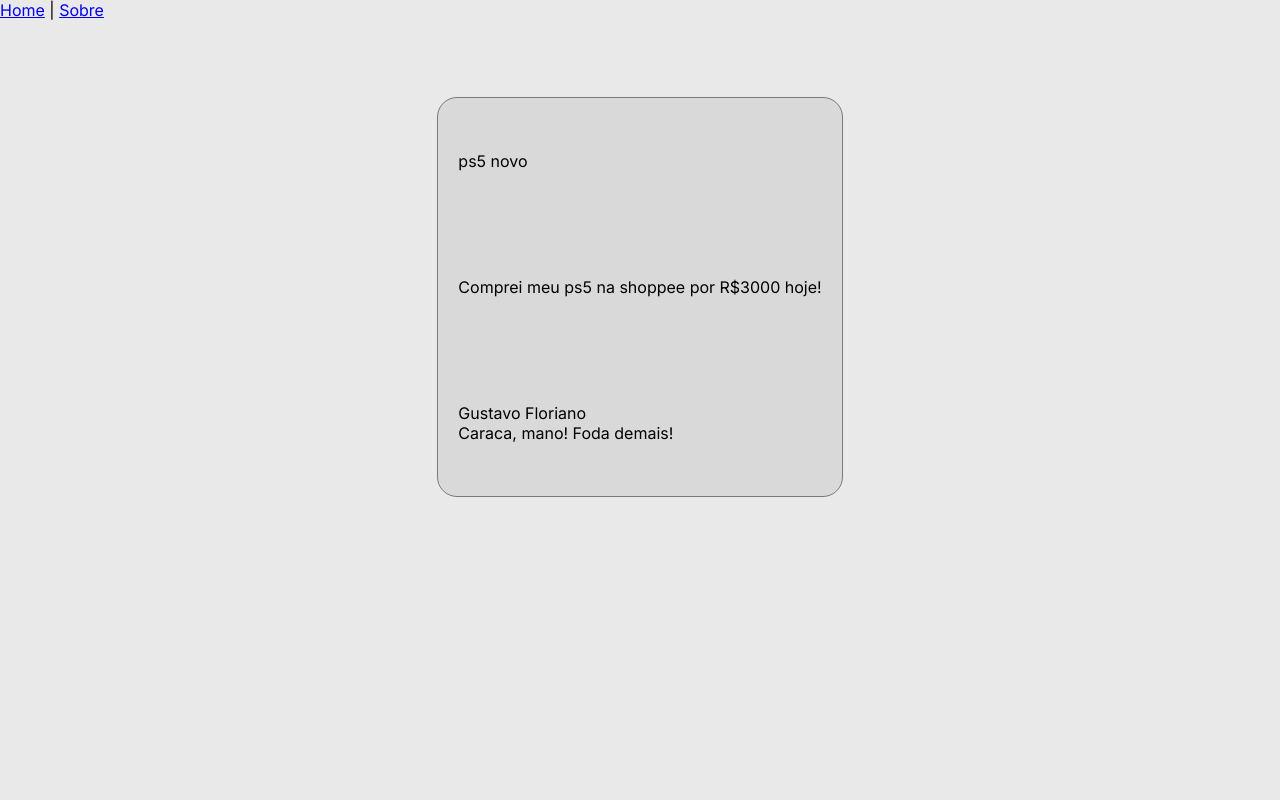
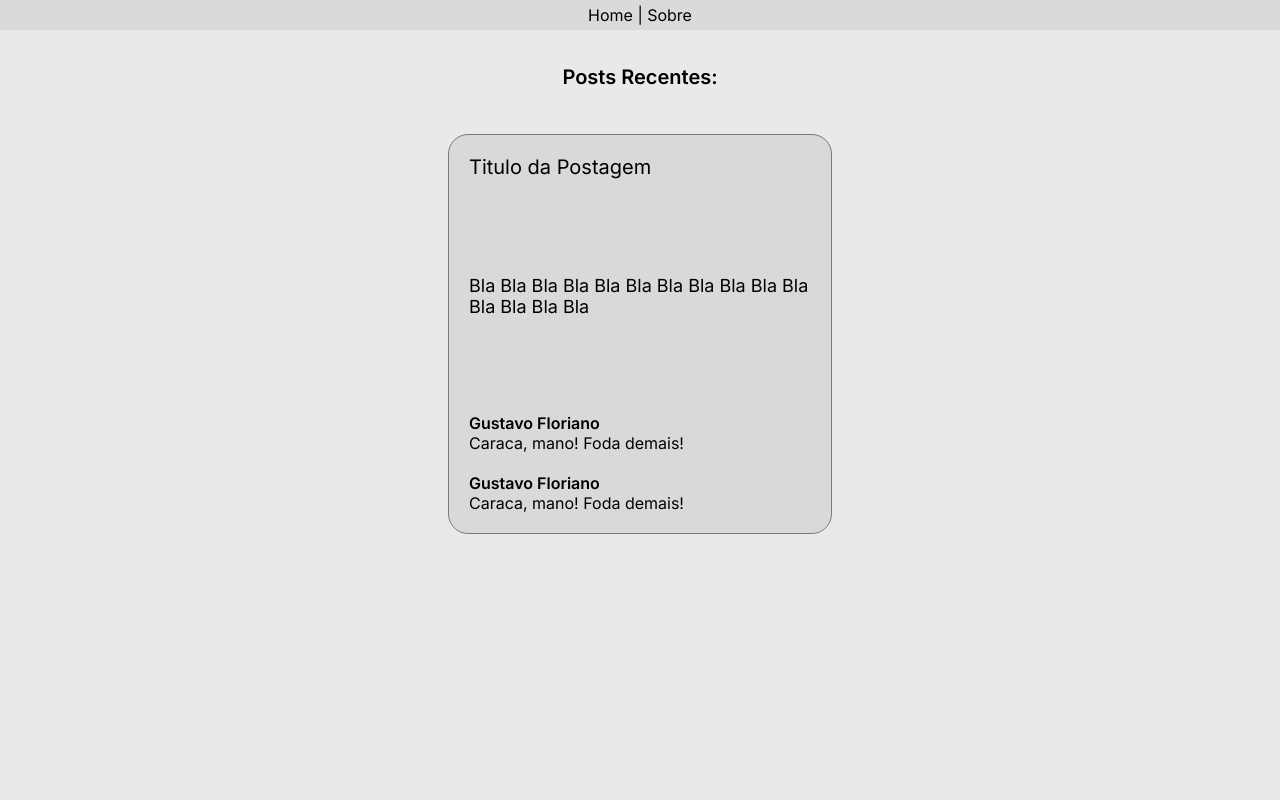
Before and after one commit to gfloriano11/studying-mvc, a PHP site: page / in a window 1280 px wide. Run offline with PHP 8.4, Linux system fonts and the light colour scheme.

Commit message:
feat: finished the page home

```diff
--- a/class2/public/index.html
+++ b/class2/public/index.html
@@ -13,22 +13,33 @@
         <a href="#">Sobre</a>
     </nav>
     <section id="application">
+        <p id="feed_title">Posts Recentes:</p>
         <div id="feed_container">
             <div id="feed">
                 <div class="post_container">
                     <div class="post">
                         <div class="title_container">
-                            <div class="title">
-                                <p>ps5 novo</p>
-                            </div>
+                            <a class="title">
+                                <p>Titulo da Postagem</p>
+                            </a>
                         </div>
                         <div class="content_container">
                             <div class="content">
-                                <p>Comprei meu ps5 na shoppee por R$3000 hoje!</p>
+                                <p>Bla Bla Bla Bla Bla Bla Bla Bla Bla Bla Bla Bla Bla Bla Bla </p>
                             </div>
                         </div>
                         <div class="comments_container">
                             <div class="comments">
+                                <div class="comment_container">
+                                    <div class="comment">
+                                        <div class="user_name">
+                                            <p>Gustavo Floriano</p>
+                                        </div>
+                                        <div class="comment_text">
+                                            <p>Caraca, mano! Foda demais!</p>
+                                        </div>
+                                    </div>
+                                </div>
                                 <div class="comment_container">
                                     <div class="comment">
                                         <div class="user_name">
--- a/class2/public/styles/global.css
+++ b/class2/public/styles/global.css
@@ -4,9 +4,11 @@
     margin: 0;
     padding: 0;
     box-sizing: border-box;
+    text-decoration: none;
     --background-color: #e9e9e9;
     --post-color: #d9d9d9;
     --font-family: "Inter";
+    --nav-color: #dadada;
 }
 
 body{
@@ -16,8 +18,28 @@ body{
     height: 100vh;
 }
 
+nav{
+    text-align: center;
+    align-content: center;
+    height: 30px;
+    background-color: var(--nav-color);
+}
+
+a{
+    color: black;
+    transition: 0.2s all ease;
+    user-select: none;
+    cursor: pointer;
+}
+
+a:hover{
+    text-decoration: underline;
+    color: rgb(49, 105, 158);
+}
 #application{
     width: 100%;
     display: flex;
+    flex-direction: column;
     justify-content: center;
+    align-items: center;
 }
--- a/class2/public/styles/social_media.css
+++ b/class2/public/styles/social_media.css
@@ -1,11 +1,17 @@
 /* sem media = desktop; */
 
+#feed_title{
+    margin-top: 35px;
+    font-size: 20px;
+    font-weight: 600;
+}
+
 #feed_container{
-    width: 50%;
+    width: 30%;
 }
 
 #feed{
-    margin-top: 12%;
+    margin-top: 45px;
     width: 100%;
     display: flex;
     flex-direction: column;
@@ -14,17 +20,17 @@
 }
 
 .post_container{
-    min-width: 60%;
-    max-width: 100%;
+    width: 100%;
+    margin-bottom: 100px;
 }
 
 .post{
-    padding: 0 20px;
+    padding: 20px 20px;
     width: 100%;
     height: 400px;
     display: flex;
     flex-direction: column;
-    justify-content: space-around;
+    justify-content: space-between;
     align-items: center;
     border-radius: 20px;
     border: 1px solid #7a7a7a;
@@ -35,10 +41,51 @@
     width: 100%;
 }
 
+.title{
+    font-size: 20px
+}
+
 .content_container{
+    /* margin-bottom: 80px; */
     width: 100%;
+}
+
+.content{
+    font-size: 18px
 }
 
 .comments_container{
     width: 100%;
 }
+
+.comments{
+    height: 100px;
+    display: flex;
+    flex-direction: column;
+    justify-content: space-between;
+}
+
+.user_name{
+    font-weight: 600
+}
+
+@media (max-width: 768px) and (min-width: 426px){
+    #feed_container{
+        width: 65%;
+    }
+
+    .post{
+        height: 300px;
+    }
+}
+
+
+@media (max-width: 425px){
+    #feed_container{
+        width: 90%;
+    }
+
+    .post{
+        height: 300px;
+    }
+}
```
